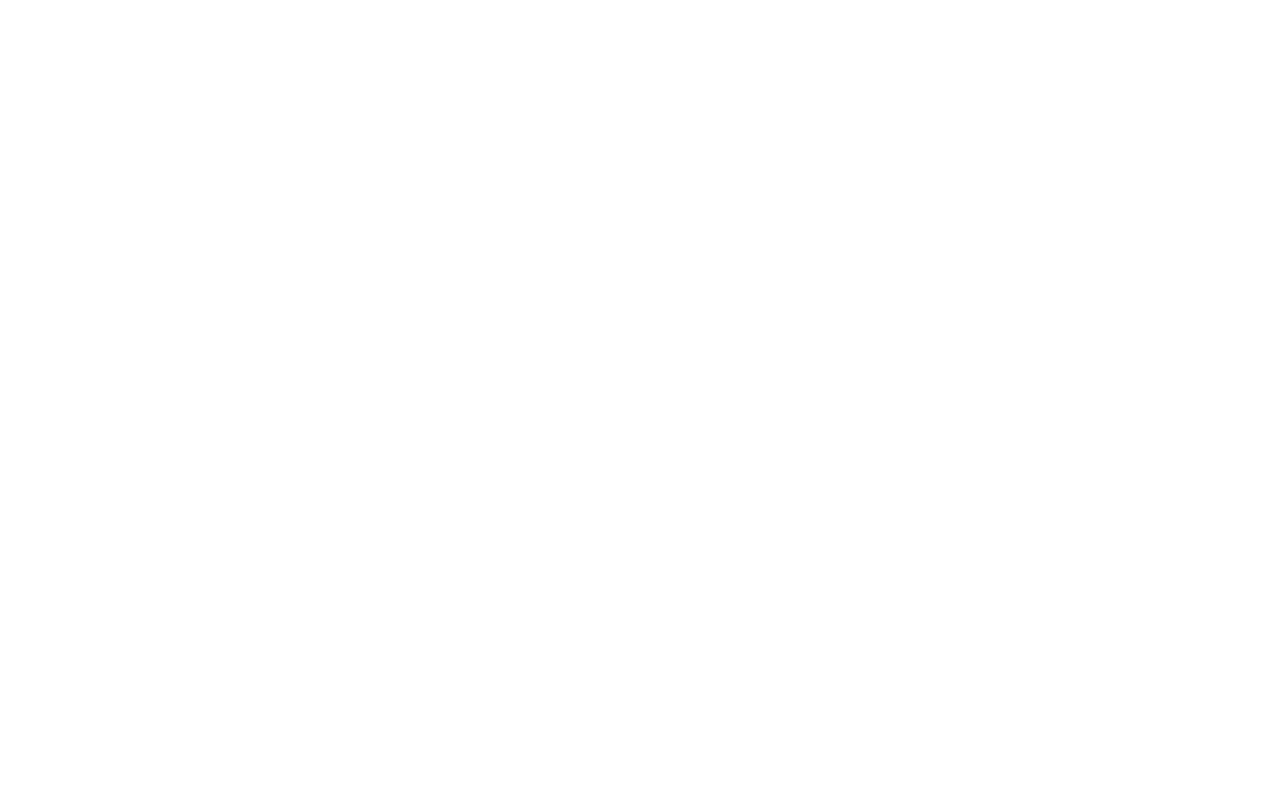
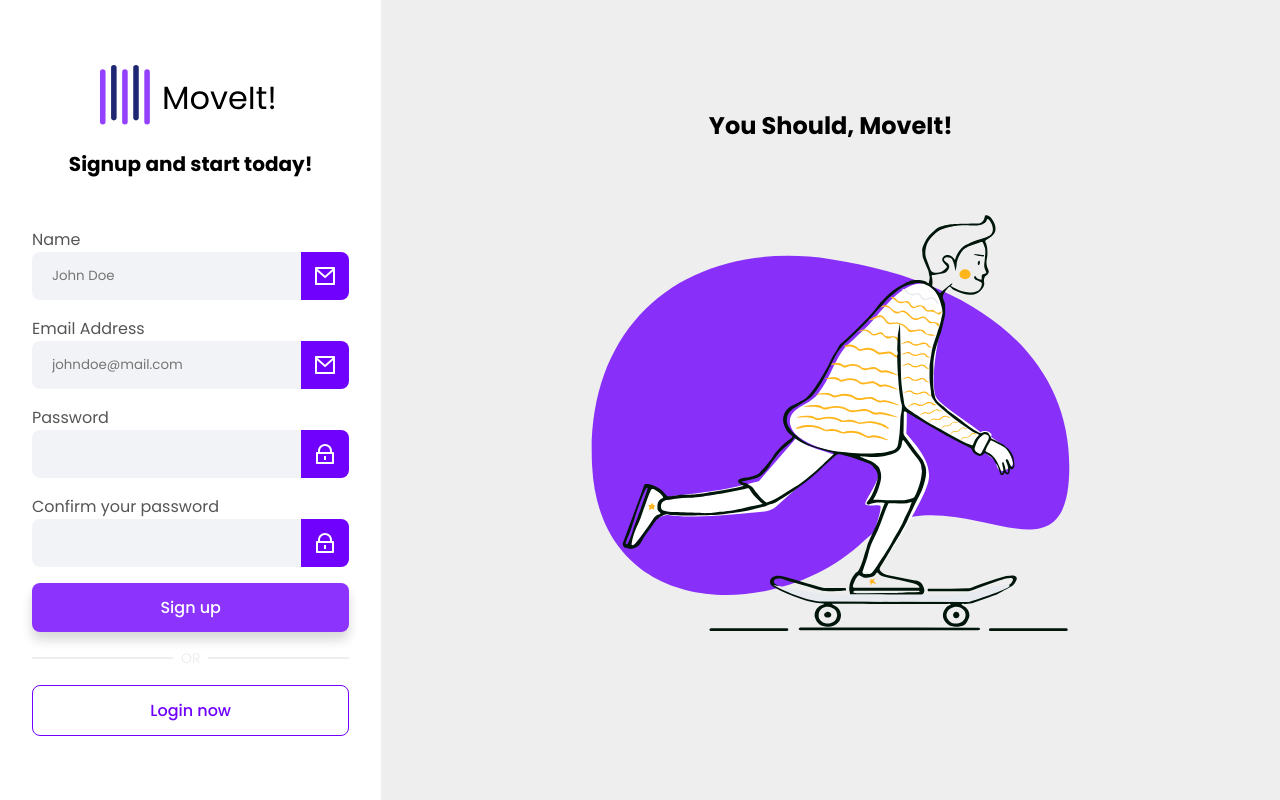
Before and after one commit to estevan-ulian/angular-login-page, an Angular app: page /signup in a window 1280 px wide. Before the commit this address led to /. Built offline with nearby package versions, Linux system fonts and the light colour scheme.

Commit message:
feat: add signup component with form validation and routing

```diff
--- a/src/app/app.routes.ts
+++ b/src/app/app.routes.ts
@@ -1,13 +1,16 @@
 import { Routes } from '@angular/router';
 import { LoginComponent } from './pages/login/login.component';
+import { SignupComponent } from './pages/signup/signup.component';
 
 export const routes: Routes = [
   {
     path: 'login',
     component: LoginComponent,
+    title: 'Login now!',
   },
-  // {
-  //   path: 'register',
-  //   component: RegisterComponent,
-  // }
+  {
+    path: 'signup',
+    component: SignupComponent,
+    title: 'Signup now!',
+  },
 ];
--- /dev/null
+++ b/src/app/pages/signup/signup.component.html
@@ -0,0 +1,23 @@
+<app-default-login-layout title="Signup and start today!" primaryBtnText="Sign up" secondaryBtnText="Login now"
+    (submit)="submit()" (navigate)="navigate()" [disabledPrimaryBtn]="!signupForm.valid">
+    <form [formGroup]="signupForm">
+
+        <app-input formControlName="name" label='Name' inputName='email' placeholder='John Doe' type="text">
+            <img src="/assets/svg/email-icon.svg" />
+        </app-input>
+
+        <app-input formControlName="email" label='Email Address' inputName='email' placeholder='johndoe@mail.com'
+            type='email'>
+            <img src="/assets/svg/email-icon.svg" />
+        </app-input>
+
+        <app-input formControlName="password" label='Password' inputName='password' type='password'>
+            <img src="/assets/svg/lock-icon.svg" />
+        </app-input>
+
+        <app-input formControlName="confirmPassword" label="Confirm your password" inputName='password' type='password'>
+            <img src="/assets/svg/lock-icon.svg" />
+        </app-input>
+
+    </form>
+</app-default-login-layout>
--- /dev/null
+++ b/src/app/pages/signup/signup.component.scss
@@ -0,0 +1,16 @@
+@import "../../../styles/variables.scss";
+
+form {
+  width: 100%;
+  display: flex;
+  flex-direction: column;
+  gap: 1rem;
+  margin-bottom: 1rem;
+
+  span {
+    font-size: 0.875rem;
+    text-decoration: underline;
+    color: $secondary-color;
+    text-align: right;
+  }
+}
--- /dev/null
+++ b/src/app/pages/signup/signup.component.ts
@@ -0,0 +1,67 @@
+import { Component, forwardRef } from '@angular/core';
+import {
+  FormControl,
+  FormGroup,
+  ReactiveFormsModule,
+  Validators,
+} from '@angular/forms';
+import { Router } from '@angular/router';
+import { ToastrService } from 'ngx-toastr';
+import { DefaultLoginLayoutComponent } from '../../components/default-login-layout/default-login-layout.component';
+import { SignupService } from '../../services/signup.service';
+import { InputComponent } from '../../components/input/input.component';
+
+interface ISignupForm {
+  name: FormControl;
+  email: FormControl;
+  password: FormControl;
+  confirmPassword: FormControl;
+}
+
+@Component({
+  selector: 'app-signup',
+  standalone: true,
+  imports: [ReactiveFormsModule, DefaultLoginLayoutComponent, InputComponent],
+  templateUrl: './signup.component.html',
+  styleUrl: './signup.component.scss',
+})
+export class SignupComponent {
+  signupForm!: FormGroup<ISignupForm>;
+
+  constructor(
+    private router: Router,
+    private signupService: SignupService,
+    private toastrService: ToastrService
+  ) {
+    this.signupForm = new FormGroup({
+      name: new FormControl('', [Validators.required, Validators.minLength(3)]),
+      email: new FormControl('', [Validators.required, Validators.email]),
+      password: new FormControl('', [
+        Validators.required,
+        Validators.minLength(6),
+      ]),
+      confirmPassword: new FormControl('', [
+        Validators.required,
+        Validators.minLength(6),
+      ]),
+    });
+  }
+
+  submit() {
+    this.signupService
+      .signup(
+        this.signupForm.value.name,
+        this.signupForm.value.email,
+        this.signupForm.value.password,
+        this.signupForm.value.confirmPassword
+      )
+      .subscribe({
+        next: () => this.toastrService.success('Cadastro bem sucedido!'),
+        error: () => this.toastrService.error('Erro ao fazer cadastro!'),
+      });
+  }
+
+  navigate() {
+    this.router.navigate(['/login']);
+  }
+}
--- /dev/null
+++ b/src/app/services/signup.service.ts
@@ -0,0 +1,32 @@
+import { HttpClient } from '@angular/common/http';
+import { Injectable } from '@angular/core';
+import { tap } from 'rxjs';
+import { SignupType } from '../types/signup-response.type';
+
+@Injectable({
+  providedIn: 'root',
+})
+export class SignupService {
+  constructor(private httpClient: HttpClient) {}
+
+  signup(
+    name: string,
+    email: string,
+    password: string,
+    confirmPassword: string
+  ) {
+    return this.httpClient
+      .post<SignupType>('/signup', {
+        name,
+        email,
+        password,
+        confirmPassword,
+      })
+      .pipe(
+        tap((value) => {
+          sessionStorage.setItem('auth-token', value.token);
+          sessionStorage.setItem('username', value.name);
+        })
+      );
+  }
+}
--- /dev/null
+++ b/src/app/types/signup-response.type.ts
@@ -0,0 +1,4 @@
+export type SignupType = {
+  name: string;
+  token: string;
+};
```
Also changed, not shown: 2 other files (tests, documents, lock files or other folders).
